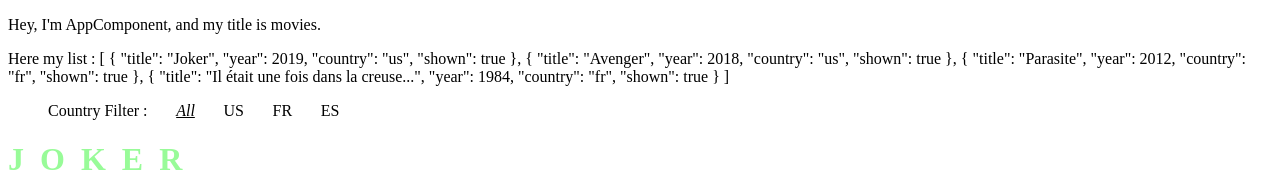
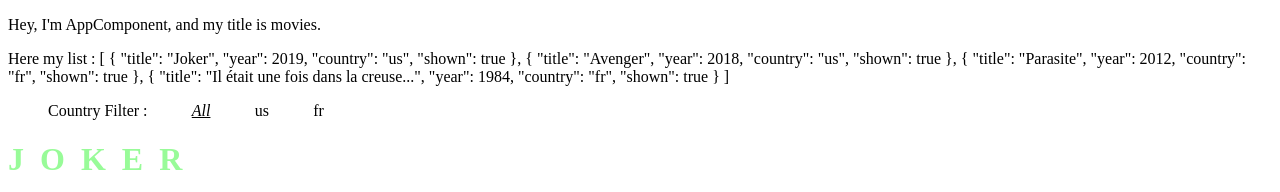
Before and after one commit to Angkna/CinemaFinal, an Angular app: page / in a window 1280 px wide. Shown: the top 192 px of the page. Built offline with nearby package versions, Linux system fonts and the light colour scheme.

Commit message:
lsit extensible sans drop

```diff
--- a/src/app/app.component.html
+++ b/src/app/app.component.html
@@ -4,9 +4,7 @@
 <ul>
   <li>Country Filter : </li>
   <li [ngClass]="{'select' : defaultcountry == 'all'}" (click)="toggleAll()">All</li>
-  <li [ngClass]="{'select' : defaultcountry == 'us'}" (click)="toggleUS()">US</li>
-  <li [ngClass]="{'select' : defaultcountry == 'fr'}" (click)="toggleFR()">FR</li>
-  <li [ngClass]="{'select' : defaultcountry == 'es'}" (click)="toggleES()">ES</li>
+  <li *ngFor="let country of countries" [ngClass]="{'select' : defaultcountry == country}" (click)="toggle(country)">{{country}}</li>
 </ul>
 
 
--- a/src/app/app.component.ts
+++ b/src/app/app.component.ts
@@ -8,7 +8,7 @@ import { Component } from '@angular/core';
 export class AppComponent {
   public title: string = 'movies';
   public defaultcountry: string = 'all';
-
+  public countries: Set<string> = new Set();
   public movies: any[] = [
     {
       title: 'Joker',
@@ -36,6 +36,14 @@ export class AppComponent {
     }
   ];
 
+  public constructor() {
+    this._fill();
+  }
+
+  public _fill(): void {
+    this.movies.forEach((movie) => this.countries.add(movie.country));
+  }
+
   public toggleAll(): void {
     this.defaultcountry = 'all';
     this.movies.forEach((movie: any) => {
@@ -43,24 +51,12 @@ export class AppComponent {
     })
   }
 
-  public toggleUS(): void {
-    this.defaultcountry = 'us';
+  public toggle(country): void {
+    this.defaultcountry = country;
     this.movies.forEach((movie: any) => {
       movie.shown = (movie.country == this.defaultcountry);
     })
   }
 
-  public toggleFR(): void {
-    this.defaultcountry = 'fr';
-    this.movies.forEach((movie: any) => {
-      movie.shown = (movie.country == this.defaultcountry);
-    })
-  }
 
-  public toggleES(): void {
-    this.defaultcountry = 'es';
-    this.movies.forEach((movie: any) => {
-      movie.shown = (movie.country == this.defaultcountry);
-    })
-  }
 }
```
